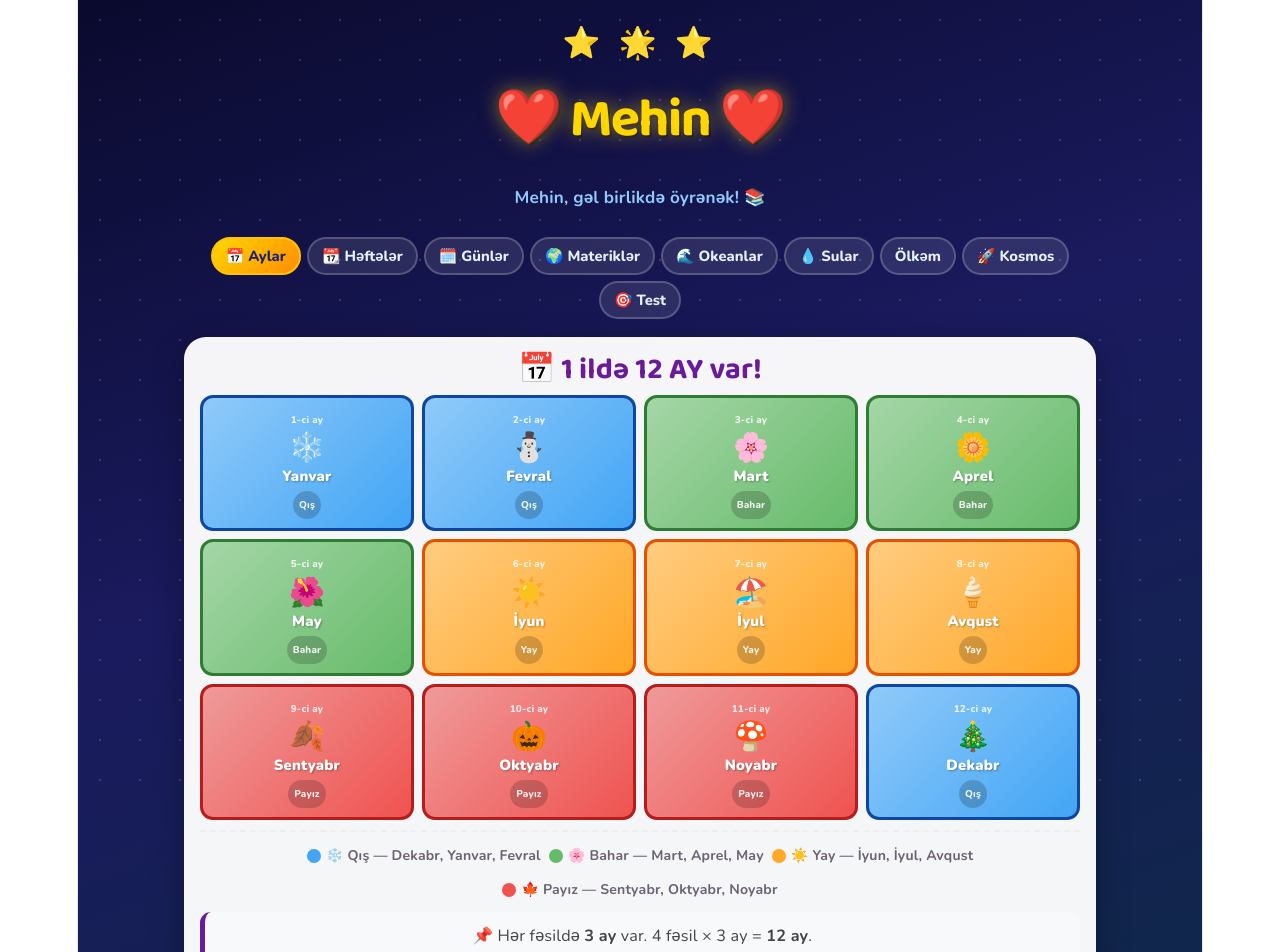
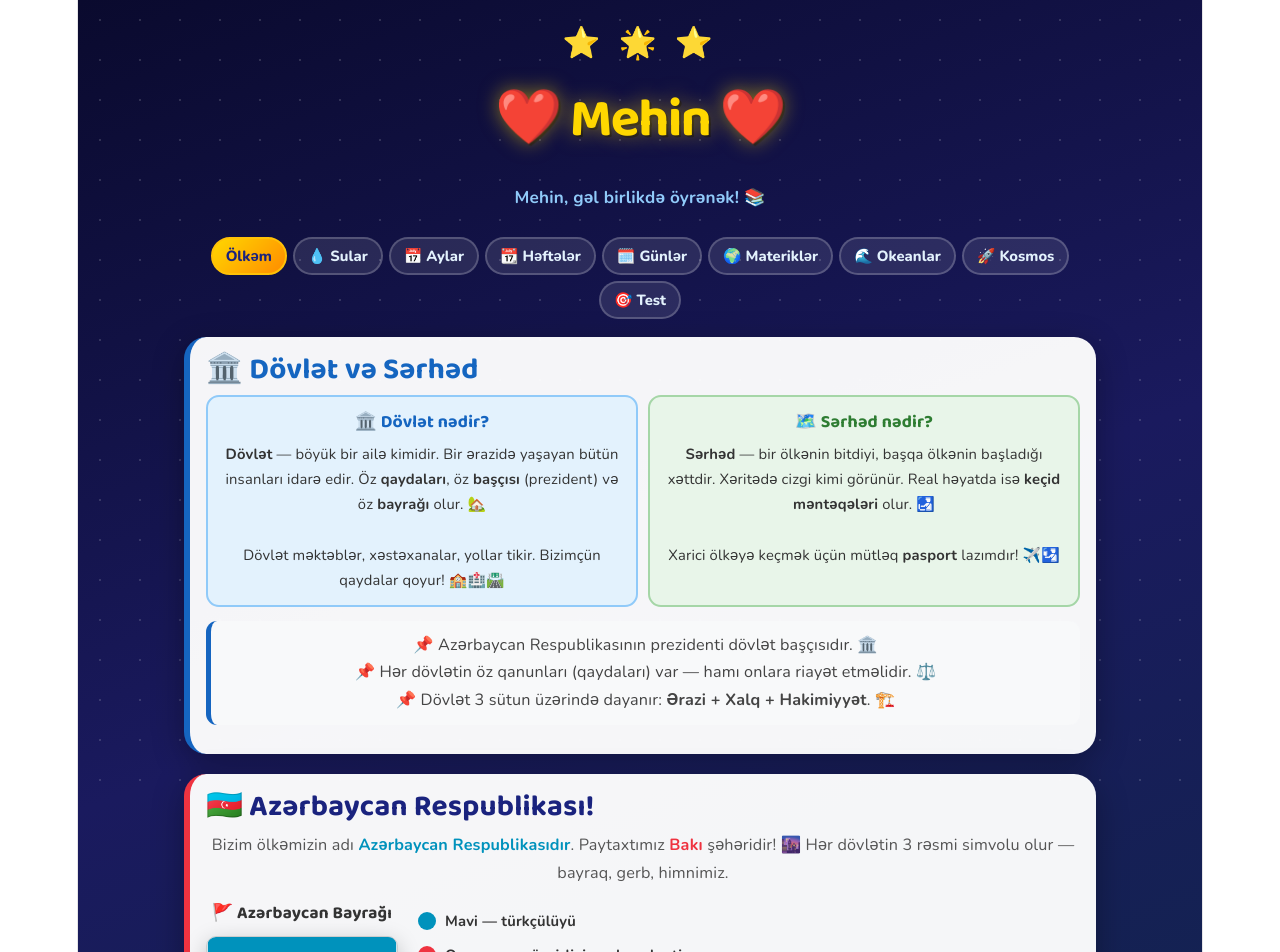
Before and after one commit to azar790/react-site, a React (Vite) app: page / in a window 1280 px wide. Shown: the top 952 px of the page. Built offline with nearby package versions, Linux system fonts and the light colour scheme.

Commit message:
Update App.jsx

```diff
--- a/src/App.jsx
+++ b/src/App.jsx
@@ -197,7 +197,6 @@ const AZ_FACTS = [
   "Azərbaycan Qafqazın ən böyük ölkəsidir! 🏆",
 ];
 
-// Star polygon helper for flag SVG
 function starPts(cx, cy, R, r, n=8) {
   const pts = [];
   for (let i = 0; i < n * 2; i++) {
@@ -272,7 +271,6 @@ const GlobalStyle = () => (
   `}</style>
 );
 
-// ─── SMALL COMPONENTS ──────────────────────────────────────────────────────
 const FunFact = ({ text }) => (
   <div className="fun-fact">
     <span style={{fontSize:"1.2rem",flexShrink:0}}>💡</span>
@@ -336,7 +334,6 @@ function PlanetDetail({ p }) {
   );
 }
 
-// ─── QUIZ ──────────────────────────────────────────────────────────────────
 function Quiz() {
   const [answers, setAnswers] = useState({});
   const [showResult, setShowResult] = useState(false);
@@ -443,7 +440,6 @@ function Quiz() {
   );
 }
 
-// ─── SECTIONS ──────────────────────────────────────────────────────────────
 function SectionAylar() {
   return (
     <div className="card">
@@ -679,14 +675,11 @@ function SectionKosmos() {
   );
 }
 
-// ─── SECTION: SULAR ────────────────────────────────────────────────────────
 function SectionSular() {
   const [selWater, setSelWater] = useState(null);
-  const W_COLORS = { ocean:"#0277BD", sea:"#006a6a", lake:"#1a7a30", river:"#6a2fa0" };
 
   return (
     <div>
-      {/* Intro */}
       <div className="card" style={{borderLeft:"6px solid #0277BD"}}>
         <div className="sec-title" style={{color:"#0277BD"}}>💧 Su Növləri — 4 növ var!</div>
         <p style={{fontSize:"0.97rem",color:"#444",marginBottom:12,lineHeight:1.7}}>
@@ -695,7 +688,6 @@ function SectionSular() {
           Hər biri bir-birindən <strong>ölçüsünə, suyuna</strong> görə fərqlənir!
         </p>
 
-        {/* Cards grid */}
         <div style={{display:"grid",gridTemplateColumns:"repeat(auto-fill,minmax(200px,1fr))",gap:10,marginBottom:16}}>
           {WATER_TYPES.map((w,i)=>(
             <div key={w.id}
@@ -717,7 +709,6 @@ function SectionSular() {
           ))}
         </div>
 
-        {/* Expanded detail */}
         {selWater !== null && (()=>{
           const w = WATER_TYPES[selWater];
           return (
@@ -738,9 +729,8 @@ function SectionSular() {
           );
         })()}
 
-        {/* Differences table */}
         <div style={{fontFamily:"'Baloo 2',cursive",fontSize:"1rem",color:"#0277BD",marginBottom:8}}>🔍 Fərqlər Cədvəli</div>
-        {<div style={{fontSize:"0.7rem",color:"#90CAF9",textAlign:"center",marginBottom:5}}>← sürüşdürün →</div>}
+        <div style={{fontSize:"0.7rem",color:"#90CAF9",textAlign:"center",marginBottom:5}}>← sürüşdürün →</div>
         <div className="table-scroll">
           <table className="planet-table">
             <thead>
@@ -762,7 +752,6 @@ function SectionSular() {
         <FunFact text="Çay suyu dağdan aşağı axır. Bir damla su dağdan dənizə çatmaq üçün yüzlərlə km yol keçir! 🏔️➡️🌊"/>
       </div>
 
-      {/* Benefits & Harms */}
       <div style={{display:"grid",gridTemplateColumns:"1fr 1fr",gap:12}} className="water-bh-grid">
         <div className="card" style={{borderLeft:"6px solid #2E7D32",marginBottom:0}}>
           <div className="sec-title" style={{color:"#2E7D32",fontSize:"1rem"}}>😊 Faydaları</div>
@@ -787,11 +776,9 @@ function SectionSular() {
   );
 }
 
-// ─── SECTION: ÖLKƏM ────────────────────────────────────────────────────────
 function SectionOlkem() {
   return (
     <div>
-      {/* Dövlət & Sərhəd */}
       <div className="card" style={{borderLeft:"6px solid #1565C0"}}>
         <div className="sec-title" style={{color:"#1565C0"}}>🏛️ Dövlət və Sərhəd</div>
 
@@ -824,29 +811,24 @@ function SectionOlkem() {
         </InfoBox>
       </div>
 
-      {/* Azerbaijan flag + attributes */}
       <div className="card" style={{borderLeft:"6px solid #EF3340"}}>
-        <div className="sec-title" style={{color:"#1a237e"}}>Azərbaycan Respublikası!</div>
+        <div className="sec-title" style={{color:"#1a237e"}}>🇦🇿 Azərbaycan Respublikası!</div>
         <p style={{fontSize:"0.9rem",color:"#555",marginBottom:14,lineHeight:1.7}}>
           Bizim ölkəmizin adı <strong style={{color:"#0092BC"}}>Azərbaycan Respublikasıdır</strong>.
           Paytaxtımız <strong style={{color:"#EF3340"}}>Bakı</strong> şəhəridir! 🌆
           Hər dövlətin 3 rəsmi simvolu olur — bayraq, gerb, himnimiz.
         </p>
 
-        {/* Flag SVG + legend */}
         <div style={{display:"flex",flexWrap:"wrap",alignItems:"center",gap:20,marginBottom:16,justifyContent:"center"}}>
           <div>
             <div style={{fontFamily:"'Baloo 2',cursive",fontSize:"0.95rem",color:"#333",marginBottom:8,textAlign:"center"}}>🚩 Azərbaycan Bayrağı</div>
             <svg viewBox="0 0 300 180" width="192" height="115"
               style={{display:"block",borderRadius:10,boxShadow:"0 6px 22px rgba(0,0,0,0.22)",border:"1px solid #ccc"}}>
-              {/* Stripes */}
               <rect x="0" y="0"   width="300" height="60"  fill="#0092BC"/>
               <rect x="0" y="60"  width="300" height="60"  fill="#EF3340"/>
               <rect x="0" y="120" width="300" height="60"  fill="#509E2F"/>
-              {/* White crescent: large white circle minus offset circle = crescent */}
               <circle cx="143" cy="90" r="22" fill="white"/>
               <circle cx="152" cy="90" r="17" fill="#EF3340"/>
-              {/* White 8-pointed star */}
               <polygon points={starPts(178, 90, 9, 3.8, 8)} fill="white"/>
             </svg>
           </div>
@@ -865,7 +847,6 @@ function SectionOlkem() {
           </div>
         </div>
 
-        {/* 3 attributes */}
         <div style={{display:"grid",gridTemplateColumns:"repeat(3,1fr)",gap:9,marginBottom:14}} className="attr3-grid">
           {[
             {icon:"🚩", title:"Bayraq", bg:"linear-gradient(135deg,#0092BC,#EF3340,#509E2F)", text:"3 rəngli — Mavi, Qırmızı, Yaşıl. Ortasında ağ Ay-Ulduz."},
@@ -880,7 +861,6 @@ function SectionOlkem() {
           ))}
         </div>
 
-        {/* Neighbours */}
         <div style={{fontFamily:"'Baloo 2',cursive",fontSize:"0.98rem",color:"#333",marginBottom:8}}>🌍 5 Qonşu Ölkəmiz</div>
         <div style={{display:"flex",flexWrap:"wrap",gap:7,marginBottom:14}}>
           {AZ_NEIGHBOURS.map(n=>(
@@ -890,7 +870,6 @@ function SectionOlkem() {
           ))}
         </div>
 
-        {/* Fun facts */}
         <div style={{fontFamily:"'Baloo 2',cursive",fontSize:"0.98rem",color:"#333",marginBottom:8}}>⭐ Maraqlı Faktlar</div>
         {AZ_FACTS.map((f,i)=>(
           <div key={i} style={{display:"flex",gap:9,alignItems:"flex-start",marginBottom:8,background:"linear-gradient(135deg,#FFF9C4,#FFF3E0)",borderRadius:10,padding:"8px 11px",border:"1px solid #FFC107"}}>
@@ -905,15 +884,15 @@ function SectionOlkem() {
 
 // ─── MAIN APP ──────────────────────────────────────────────────────────────
 const TABS = [
+  {id:"olkem",label:" Ölkəm"},{id:"sular",label:"💧 Sular"},
   {id:"aylar",label:"📅 Aylar"},{id:"hefteler",label:"📆 Həftələr"},
   {id:"gunler",label:"🗓️ Günlər"},{id:"materikler",label:"🌍 Materiklər"},
-  {id:"okeanlar",label:"🌊 Okeanlar"},{id:"sular",label:"💧 Sular"},
-  {id:"olkem",label:"Ölkəm"},{id:"kosmos",label:"🚀 Kosmos"},
+  {id:"okeanlar",label:"🌊 Okeanlar"},{id:"kosmos",label:"🚀 Kosmos"},
   {id:"test",label:"🎯 Test"},
 ];
 
 export default function App() {
-  const [tab, setTab] = useState("aylar");
+  const [tab, setTab] = useState("olkem");
   return (
     <div className="app">
       <GlobalStyle/>
```
